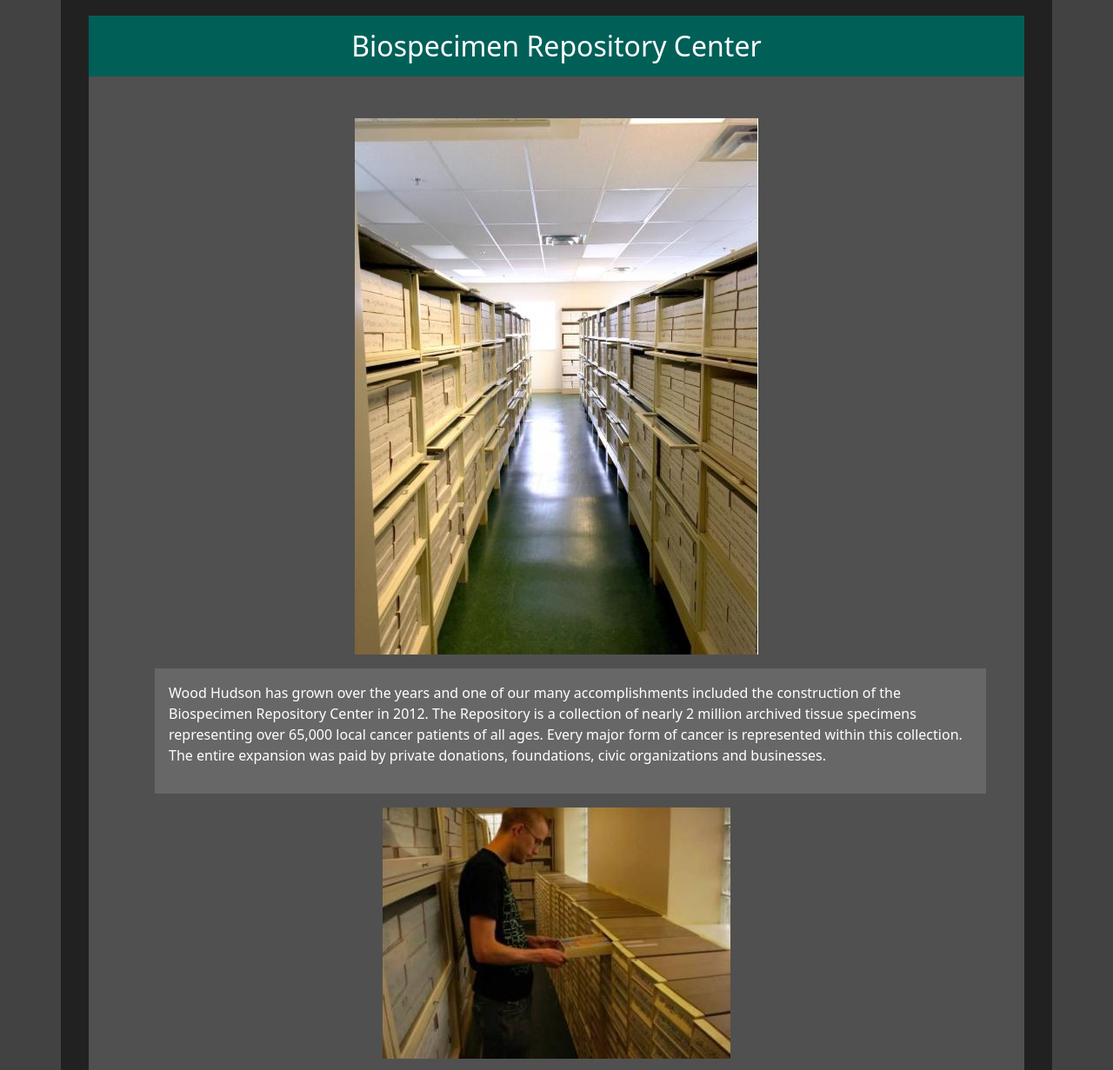
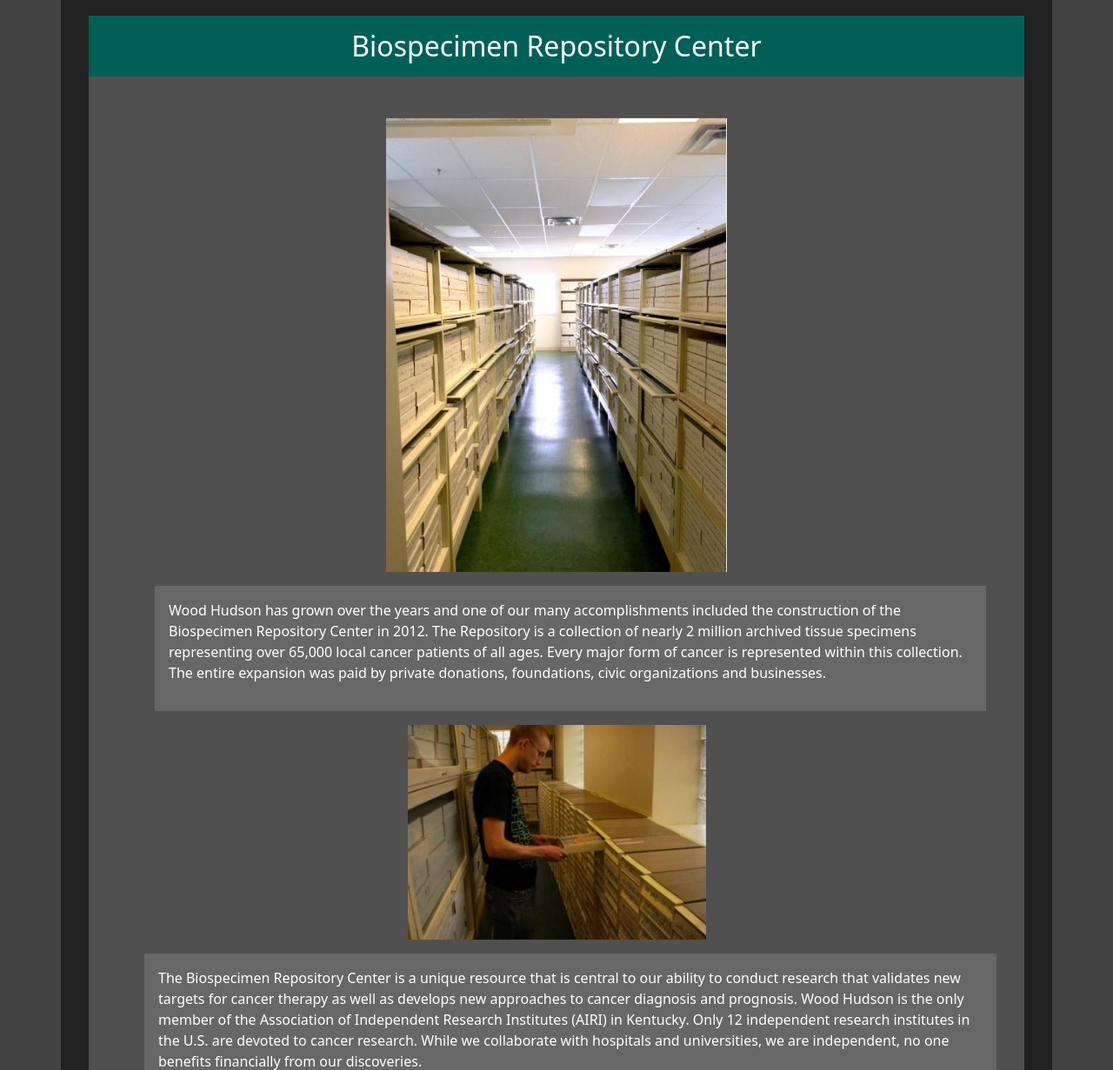
Before and after one commit to jiffingwalter/woodhudsonredesign, a plain HTML site: page biorep.html in a window 1280 px wide. Shown: the part 86-1317 px from the top of the page at 87% size. Drawn offline with nearby package versions, Linux system fonts and the light colour scheme.

Commit message:
fixed more images

```diff
--- a/biorep.html
+++ b/biorep.html
@@ -82,14 +82,14 @@
 			</div>
 			<div class="p-5 m-3 mt-0" style="background-color:#505050;">
 				<div class="col-sm">
-					<center><img src="images/brc.jpg" style="width:auto;" alt="Biospecimen Repository Center"></center>
+					<center><img src="images/brc.jpg" style="width:40%;" alt="Biospecimen Repository Center"></center>
 				</div>
 				<div class="container-lg col-sm m-3">
 					<div class="p-3" style="background-color:#676767;">
 						<p>Wood Hudson has grown over the years and one of our many accomplishments included the construction of the Biospecimen Repository Center in 2012. The Repository is a collection of nearly 2 million archived tissue specimens representing over 65,000 local cancer patients of all ages. Every major form of cancer is represented within this collection. The entire expansion was paid by private donations, foundations, civic organizations and businesses.</p>
 					</div>
 				</div>
-				<center><img src="images/brc2.jpg" style="width:auto;" alt="Biospecimen Repository Center"></center>
+				<center><img src="images/brc2.jpg" style="width:35%;" alt="Biospecimen Repository Center"></center>
 				<div class="container-lg m-3 p-3" style="background-color:#676767;">
 					<p>The Biospecimen Repository Center is a unique resource that is central to our ability to conduct research that validates new targets for cancer therapy as well as develops new approaches to cancer diagnosis and prognosis. Wood Hudson is the only member of the Association of Independent Research Institutes (AIRI) in Kentucky. Only 12 independent research institutes in the U.S. are devoted to cancer research. While we collaborate with hospitals and universities, we are independent, no one benefits financially from our discoveries.</p>
 				</div>
```
